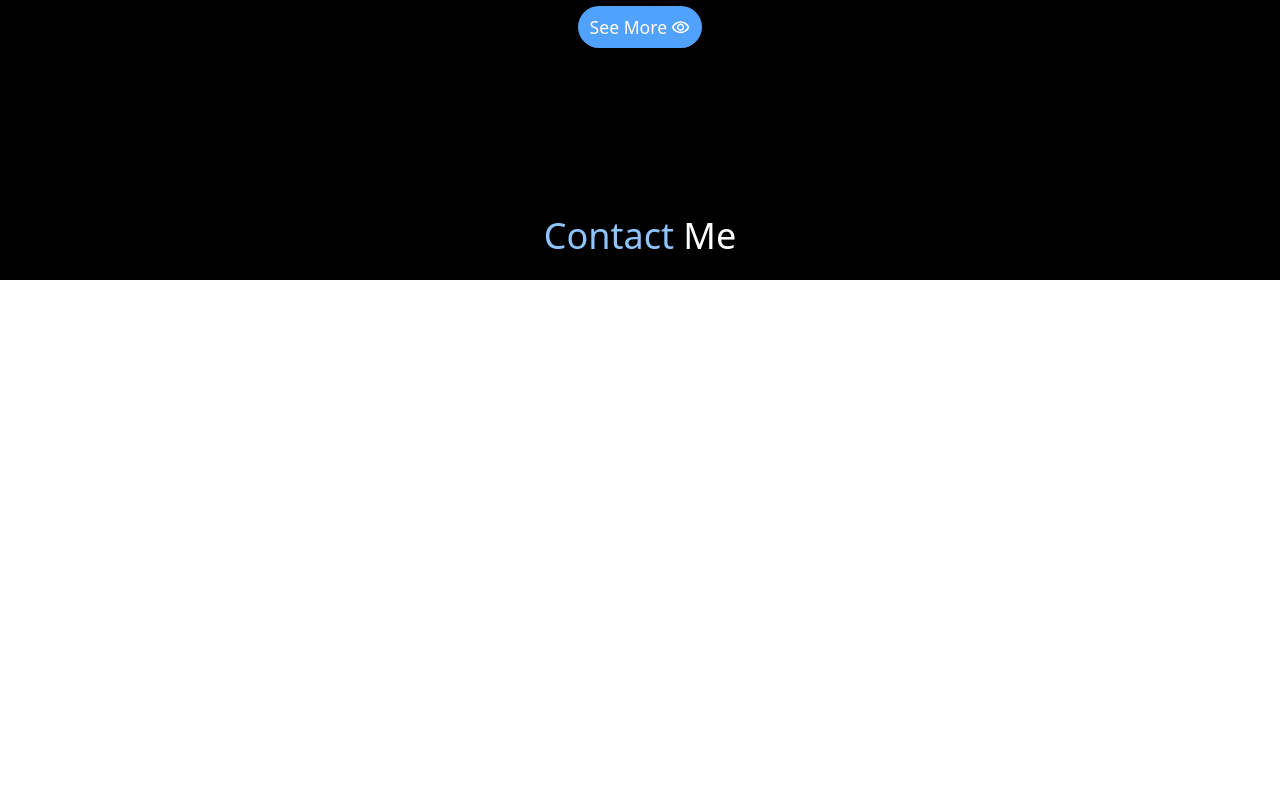
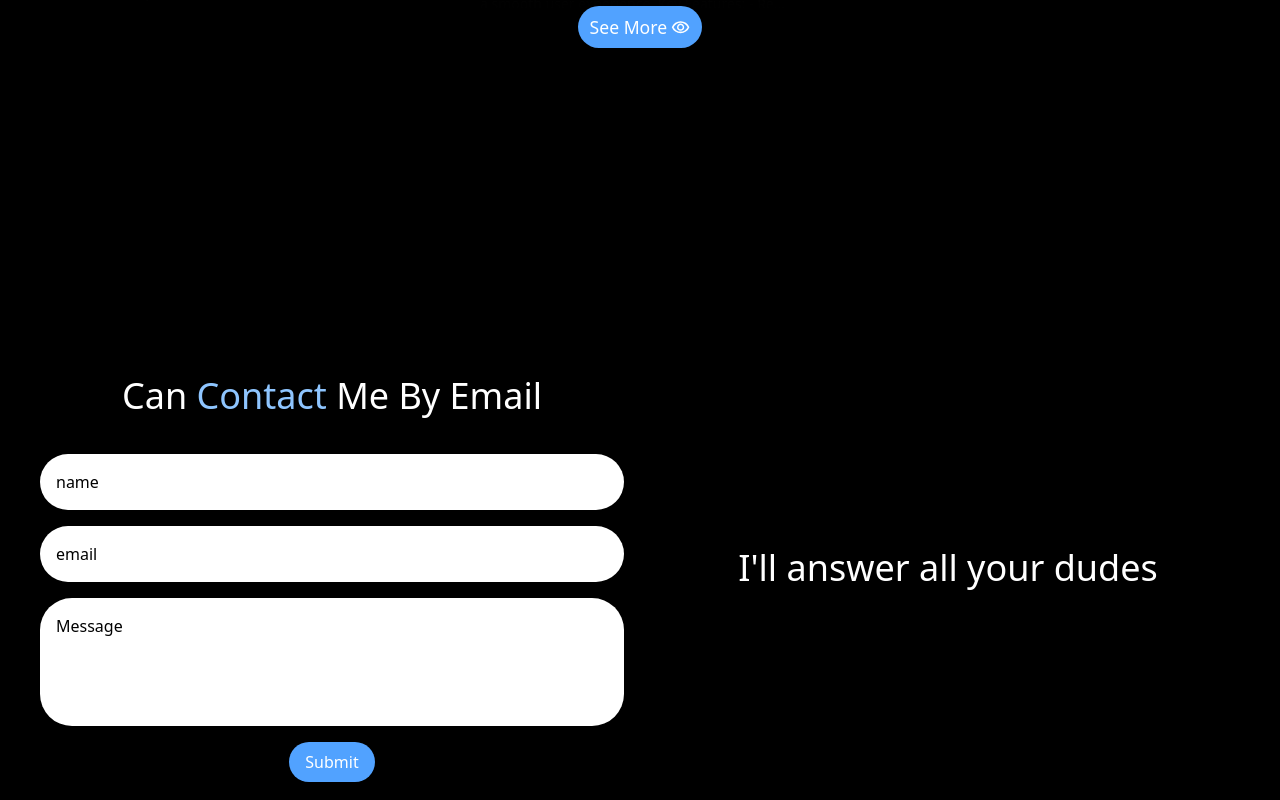
Before and after one commit to Juanfelipegrc/portafolio, a React (Vite) app: page / in a window 1280 px wide. Shown: the part 1580-2380 px from the top of the page. Before the commit the page ends 1860 px from the top, so only its background shows below. Built offline with nearby package versions, Linux system fonts and the light colour scheme; a web font is replaced by a local one.

Commit message:
Twenty-second Commit

```diff
--- a/package.json
+++ b/package.json
@@ -10,6 +10,7 @@
     "preview": "vite preview"
   },
   "dependencies": {
+    "@formspree/react": "^3.0.0",
     "@reduxjs/toolkit": "^2.6.1",
     "@tailwindcss/vite": "^4.0.9",
     "motion": "^12.4.10",
--- /dev/null
+++ b/src/components/ContactForm.jsx
@@ -0,0 +1,126 @@
+import * as motion from 'motion/react-client'
+import { useForm, ValidationError } from '@formspree/react'
+import { AnimatePresence } from 'motion/react';
+import React, { useState } from 'react'
+
+export const ContactForm = () => {
+
+    const [state, handleSubmit] = useForm('mrbppgej');
+    const [submitValidation, setSubmitValidation] = useState(false);
+    const [userHasSent, setUserHasSent] = useState(false);
+    const [formKey, setFormKey] = useState(Date.now());
+
+    const submitWithValidation = (event) => {
+
+        event.preventDefault();
+
+        handleSubmit(event)
+        setSubmitValidation(true);
+        setUserHasSent(true);
+
+        event.target.reset();
+
+
+        setTimeout(() => {
+            setSubmitValidation(false);
+            setFormKey(Date.now());
+        }, 2000);
+
+    }
+
+
+
+  return (
+    <>
+
+        <div className='w-full h-full flex flex-col items-center'>
+
+
+            {
+                !submitValidation?
+                <motion.div
+                    key={formKey}
+                    initial={!submitValidation && userHasSent? {scale: 0} : {scale: 1}}
+                    animate={!submitValidation && userHasSent && {scale: 1}}
+                    className='w-full'
+                >
+
+                    <div className='w-full flex justify-center mb-3'>
+                        <h2 className='text-center text-white text-4xl font-medium'>
+                        Can <span className='text-blue-300'> Contact </span>Me By Email</h2>
+                    </div>
+
+                    <form
+                        onSubmit={submitWithValidation}
+                        className='w-full h-full flex flex-col justify-center items-center gap-4'
+                    >
+
+                        <input
+                            id="name"
+                            type="name"
+                            name="name"
+                            placeholder='name'
+                            className='w-full bg-white rounded-full p-4 placeholder-black cursor-none focus:outline-0'
+                        />
+                        <ValidationError
+                            prefix="Name"
+                            field="name"
+                            errors={state.errors}
+                            className='text-white'
+                        />
+                        <input
+                            id="email"
+                            type="email"
+                            name="email"
+                            placeholder='email'
+                            className='w-full bg-white rounded-full p-4 placeholder-black cursor-none focus:outline-0'
+                        />
+                        <ValidationError
+                            prefix="Email"
+                            field="email"
+                            errors={state.errors}
+                            className='text-white'
+                        />
+                        <textarea
+                            id="message"
+                            name="message"
+                            placeholder='Message'
+                            className='bg-white w-full rounded-4xl p-4 h-32 placeholder-black cursor-none focus:outline-0 resize-none'
+                        />
+                        <ValidationError
+                            prefix="Message"
+                            field="message"
+                            errors={state.errors}
+                            className='text-white'
+                        />
+                        <button className='bg-blue-400 text-white px-4 py-2 rounded-4xl cursor-none' type="submit" disabled={state.submitting}>
+                            Submit
+                        </button>
+
+                    </form>
+
+                </motion.div>
+
+                :
+
+                <AnimatePresence>
+                    <div className='w-full h-full flex justify-center items-center'>
+                        <motion.h2
+                            className='text-xl font-medium text-white'
+                            initial={{scale: 0}}
+                            animate={{scale: 1}}
+                            exit={{scale: 0}}
+                            transition={{duration: 0.3, ease: 'easeInOut'}}
+                        >
+                            Thanks For Sending
+                        </motion.h2>
+                    </div>
+                </AnimatePresence>
+            }
+
+
+        </div>
+
+    </>
+  )
+}
--- a/src/components/index.js
+++ b/src/components/index.js
@@ -2,3 +2,4 @@ export * from './Header';
 export * from './FloatCube';
 export * from './Cursor';
 export * from './ProjectCard';
+export * from './ContactForm';
--- a/src/pages/HomePage.jsx
+++ b/src/pages/HomePage.jsx
@@ -4,7 +4,7 @@ import { PrincipalProfilePicture } from '../assets';
 import { useNavigate } from 'react-router';
 import { useAnimations } from '../hooks/useAnimations';
 import { projects } from '../data/projects';
-import { ProjectCard } from '../components';
+import { ContactForm, ProjectCard } from '../components';
 import { AnimatePresence } from 'motion/react';
 
 
@@ -159,7 +159,7 @@ export const HomePage = () => {
                                 >
                                 <div className='absolute bottom-0 w-full h-[17rem] sm:h-[15rem] md:h-[20rem] lg:h-[25rem] bg-gradient-to-b from-transparent via-black to-black pointer-events-none blur-md'></div>
 
-                                <div className='w-full absolute bottom-20 sm:bottom-16 md:bottom-20 lg:bottom-36 flex justify-center items-center z-10'>
+                                <div className='w-full absolute bottom-20 sm:bottom-16 md:bottom-20 lg:bottom-36 flex justify-center items-center z-[9]'>
                                     <button
                                         className='bg-blue-400 flex items-center justify-center px-3 py-2 rounded-full cursor-none hover:scale-105 transition-all duration-200'
                                         onClick={() => setShowMore(true)}
@@ -193,11 +193,19 @@ export const HomePage = () => {
             {/* CONTACT ME */}
 
 
-            <div className='grid grid-cols-12 p-6'>
-                <div className='col-span-12 flex justify-center'>
-                    <h2 className='text-center text-white text-4xl font-medium'>
-                    <span className='text-blue-300'>Contact </span>Me</h2>
+            <div className='grid w-full min-h-[29rem] grid-cols-12 p-6 mt-16 md:mt-32 lg:mt-36'>
+
+                <div className='col-span-12 md:col-span-6 lg:col-span-6 flex justify-center gap-10 md:gap-0 lg:gap-0'>
+                    <div className='w-full flex flex-col items-center p-2.5 md:p-4 lg:p-4'>
+
+
+                        <ContactForm/>
+
+                    </div>
                 </div>
+                    <div className='col-span-12 md:col-span-6 lg:col-span-6 h-full items-center hidden sm:hidden md:flex lg:flex'>
+                        <h2 className='text-white text-4xl font-medium text-center w-full'>I'll answer all your dudes</h2>
+                    </div>
             </div>
 
         </div>
```
Also changed, not shown: 1 other file (tests, documents, lock files or other folders).
